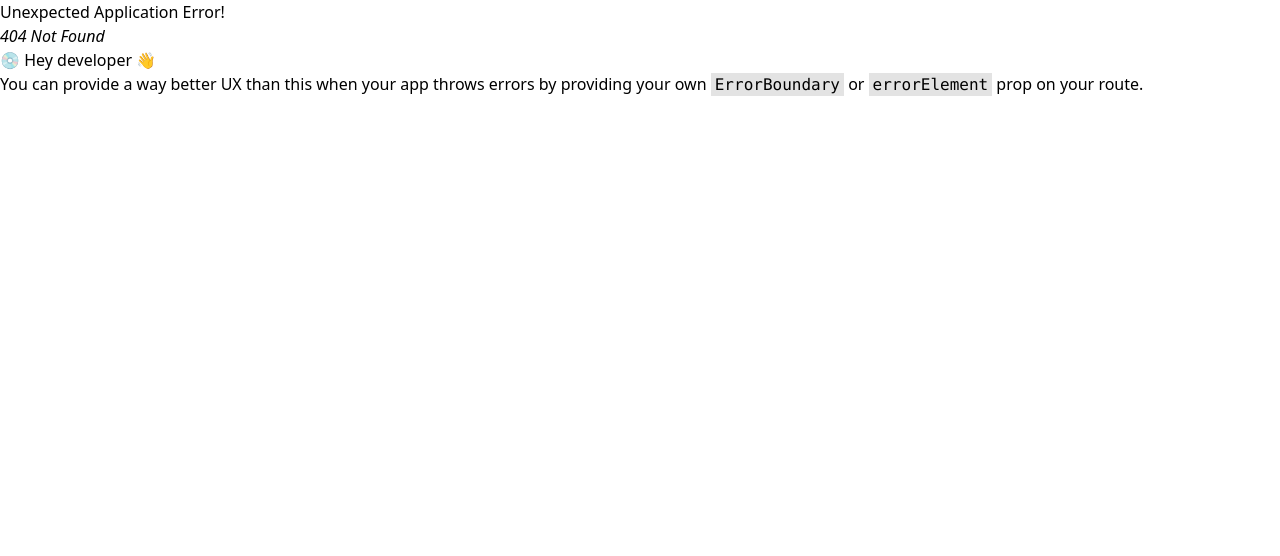
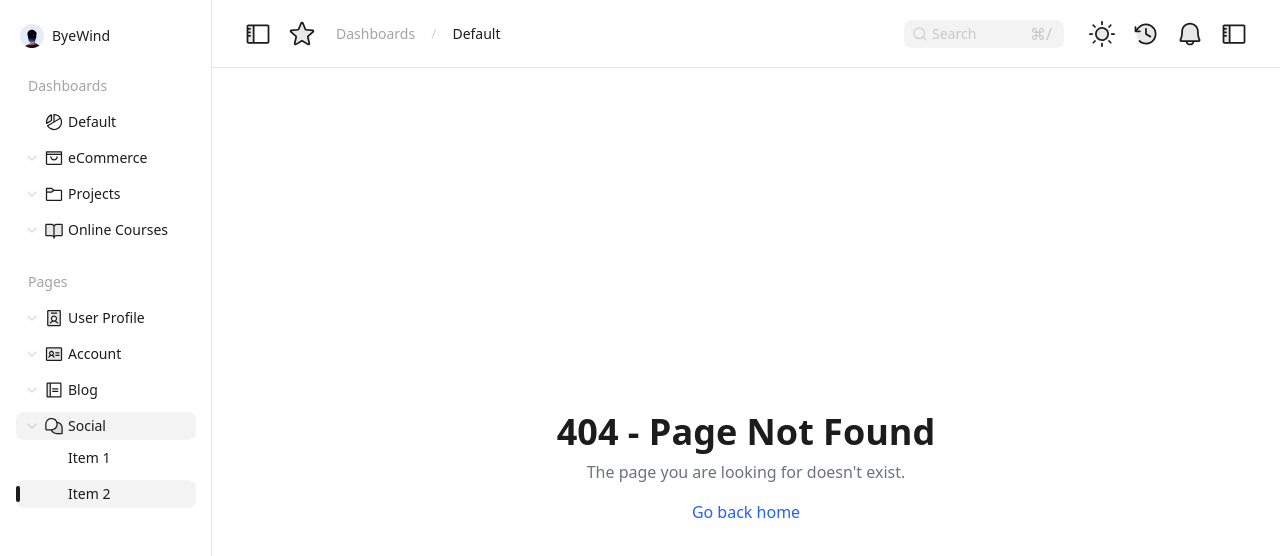
Before and after one commit to imabinash1711/ui-developer-assignment, a React app: page /dashboards/Social/item2 in a window 1280 px wide. Before the commit this address had no page. Shown: the top 556 px of the page. Built offline with nearby package versions, Linux system fonts and the light colour scheme; the HTML template or start-up script is replaced by a standard one.

Commit message:
added app sidebar

```diff
--- a/src/components/nav-bar.tsx
+++ b/src/components/navbar.tsx
@@ -1,14 +1,16 @@
 import { useRef, useEffect } from "react";
-import { useTheme } from "../context/use-theme";
+import { useTheme } from "../hooks/use-theme";
 import type { BreadcrumbItem } from "./breadcrumbs";
 import Breadcrumbs from "./breadcrumbs";
 import Input from "./input";
 import { SvgIcon } from "./svg-icon";
+import { useSidebar } from "../hooks/use-sidebar";
 
 const ICON_CLASS = "fill-light-black dark:fill-white m-1";
 const SIZE = 28;
 const Navbar = () => {
   const { toggleTheme } = useTheme();
+  const { toggleSidebar } = useSidebar();
   const breadcrumbs: BreadcrumbItem[] = [
     { label: "Dashboards", href: "/" },
     { label: "Default", href: "/projects" },
@@ -34,9 +36,14 @@ const Navbar = () => {
   }, []);
 
   return (
-    <nav className="border border-light-black/10 dark:border-white/10 h-navbar flex justify-between py-5 px-7">
+    <nav className="border-b border-light-black/10 dark:border-white/10 h-navbar flex justify-between py-5 px-7 w-full">
       <div className="flex gap-2 items-center">
-        <SvgIcon id="Sidebar" size={SIZE} className={ICON_CLASS} />
+        <SvgIcon
+          id="Sidebar"
+          size={SIZE}
+          className={ICON_CLASS}
+          onClick={toggleSidebar}
+        />
         <SvgIcon id="Star" size={SIZE} className={ICON_CLASS} />
         <Breadcrumbs items={breadcrumbs} />
       </div>
@@ -61,7 +68,12 @@ const Navbar = () => {
           className={ICON_CLASS}
         />
         <SvgIcon id="Bell" size={SIZE} className={ICON_CLASS} />
-        <SvgIcon id="Sidebar" size={SIZE} className={ICON_CLASS} />
+        <SvgIcon
+          id="Sidebar"
+          size={SIZE}
+          className={ICON_CLASS}
+          onClick={toggleSidebar}
+        />
       </div>
     </nav>
   );
--- /dev/null
+++ b/src/components/sidebar.tsx
@@ -0,0 +1,137 @@
+import { useEffect, useMemo, useState } from "react";
+import { useSidebar } from "../hooks/use-sidebar";
+import { SvgIcon } from "./svg-icon";
+import { useLocation, useNavigate } from "react-router-dom";
+
+export interface SidebarOption {
+  label: string;
+  icon?: string;
+  path?: string;
+  subOptions?: SidebarOption[];
+}
+
+interface SidebarProps {
+  name: string;
+  icon: string;
+  options: Record<string, SidebarOption[]>;
+}
+
+const SIDEBAR_CLASS =
+  "transition-all duration-300 overflow-hidden h-screen border-r border-light-black/10 dark:border-white/10";
+const ICON_CLASS = "fill-light-black dark:fill-white";
+const SIZE = 20;
+
+const SideBarItem: React.FC<{
+  item: SidebarOption;
+}> = ({ item }) => {
+  const { isOpen } = useSidebar();
+  const navigate = useNavigate();
+  const path = useLocation().pathname;
+  const [isSubMenuOpen, setIsSubMenuOpen] = useState(false);
+
+  const isActive = useMemo(() => {
+    if (item.path === "/") {
+      return path === "/";
+    }
+    return item.path ? path.includes(item.path) : false;
+  }, [path, item.path]);
+
+  const isSubItemActive = useMemo(() => {
+    return item.subOptions?.some(
+      (subitem) => subitem.path && path.includes(subitem.path)
+    );
+  }, [item.subOptions, path]);
+
+  useEffect(() => {
+    if (isOpen && isSubItemActive) {
+      setIsSubMenuOpen(true);
+    }
+    if (!isOpen) {
+      setIsSubMenuOpen(false);
+    }
+  }, [isOpen, isSubItemActive]);
+
+  return (
+    <div className="flex flex-col gap-1">
+      <div
+        className={`flex items-center gap-1 h-7 rounded-lg hover:bg-light-black/5 dark:hover:bg-white/10 cursor-pointer relative ${
+          isActive || isSubItemActive ? "bg-light-black/5 dark:bg-white/10" : ""
+        }`}
+        onClick={() =>
+          item.subOptions
+            ? setIsSubMenuOpen((prev) => !prev)
+            : navigate(item.path || "/")
+        }
+      >
+        {isActive && (
+          <div className="absolute inset-y-0 left-0 w-1 h-4 rounded-lg bg-light-black dark:bg-primary-brand self-center" />
+        )}
+        {item.subOptions ? (
+          <div className="pl-2 py-0.5">
+            <SvgIcon
+              id="ArrowLineRight"
+              size={16}
+              className={`fill-light-black/20 dark:fill-white/20 transition-transform duration-200 ${
+                isOpen ? "rotate-90" : ""
+              }`}
+            />
+          </div>
+        ) : (
+          <div className="w-6 h-5" />
+        )}
+        {item.icon ? (
+          <SvgIcon id={item.icon} size={SIZE} className={ICON_CLASS} />
+        ) : (
+          <div className="w-5 h-5" />
+        )}
+        <span className="text-light-black dark:text-white whitespace-nowrap">
+          {item.label}
+        </span>
+      </div>
+      <div
+        className="flex flex-col gap-1 overflow-hidden transition-all duration-200"
+        style={{
+          maxHeight: isOpen
+            ? `${(item.subOptions?.length || 0) * 35}px`
+            : "0px",
+        }}
+      >
+        {isSubMenuOpen &&
+          item.subOptions?.map((subItem, idx) => {
+            return <SideBarItem key={`${item.label}-${idx}`} item={subItem} />;
+          })}
+      </div>
+    </div>
+  );
+};
+
+export const Sidebar: React.FC<SidebarProps> = ({ name, icon, options }) => {
+  const { isOpen } = useSidebar();
+
+  return (
+    <div
+      className={`${SIDEBAR_CLASS} overflow-hidden ${
+        isOpen ? "w-sidebar" : "w-0"
+      }`}
+    >
+      <nav className="flex flex-col h-full gap-4 text-sm px-4 py-5 w-sidebar">
+        <div className="flex items-center gap-2 m-1 w-full justify-start">
+          <img src={icon} alt={name} className="w-6 h-6" />
+          <span className="text-light-black dark:text-white whitespace-nowrap">
+            {name}
+          </span>
+        </div>
+        {Object.entries(options).map(([key, option]) => (
+          <div key={key} className="flex flex-col gap-1 w-full">
+            <p className="flex text-light-black/40 dark:text-white/40 mx-3 m-1 h-7 items-center whitespace-nowrap">
+              {key}
+            </p>
+            {option.map((opt, idx) => {
+              return <SideBarItem key={`${key}-${idx}`} item={opt} />;
+            })}
+          </div>
+        ))}
+      </nav>
+    </div>
+  );
+};
--- /dev/null
+++ b/src/context/sidebar-context.ts
@@ -0,0 +1,10 @@
+import { createContext } from "react";
+
+interface SidebarContextType {
+  isOpen: boolean;
+  toggleSidebar: () => void;
+}
+
+export const SidebarContext = createContext<SidebarContextType | undefined>(
+  undefined
+);
--- /dev/null
+++ b/src/context/sidebar-provider.tsx
@@ -0,0 +1,17 @@
+import { useState } from "react";
+import { SidebarContext } from "./sidebar-context";
+
+export const SidebarProvider: React.FC<{
+  defaultValue: boolean;
+  children: React.ReactNode;
+}> = ({ defaultValue = true, children }) => {
+  const [isOpen, setIsOpen] = useState(defaultValue);
+
+  const toggleSidebar = () => setIsOpen((prev) => !prev);
+
+  return (
+    <SidebarContext.Provider value={{ isOpen, toggleSidebar }}>
+      {children}
+    </SidebarContext.Provider>
+  );
+};
--- /dev/null
+++ b/src/hooks/use-sidebar.ts
@@ -0,0 +1,9 @@
+import { useContext } from "react";
+import { SidebarContext } from "../context/sidebar-context";
+
+export const useSidebar = () => {
+  const context = useContext(SidebarContext);
+  if (!context)
+    throw new Error("useSidebar must be used within a SidebarProvider");
+  return context;
+};
--- a/src/context/use-theme.ts
+++ b/src/hooks/use-theme.ts
@@ -1,6 +1,6 @@
 import { useContext } from "react";
-import { ThemeContext } from "./theme-context";
-import type { ThemeContextType } from "./theme-context";
+import { ThemeContext } from "../context/theme-context";
+import type { ThemeContextType } from "../context/theme-context";
 
 export const useTheme = (): ThemeContextType => {
   const context = useContext(ThemeContext);
--- a/src/layouts/main-layout.tsx
+++ b/src/layouts/main-layout.tsx
@@ -1,16 +1,98 @@
-import Navbar from "../components/nav-bar";
+import Navbar from "../components/navbar";
+import { Sidebar, type SidebarOption } from "../components/sidebar";
+import { SidebarProvider } from "../context/sidebar-provider";
 
 interface LayoutProps {
   children: React.ReactNode;
 }
 
+const SIDEBAR_OPTIONS: Record<string, SidebarOption[]> = {
+  Dashboards: [
+    {
+      label: "Default",
+      icon: "ChartPieSlice",
+      path: "/",
+    },
+    {
+      label: "eCommerce",
+      icon: "ShoppingBagOpen",
+      subOptions: [
+        { label: "Item 1", path: "/dashboards/eCommerce/item1" },
+        { label: "Item 2", path: "/dashboards/eCommerce/item2" },
+      ],
+    },
+    {
+      label: "Projects",
+      icon: "FolderNotch",
+      subOptions: [
+        { label: "Item 1", path: "/dashboards/Projects/item1" },
+        { label: "Item 2", path: "/dashboards/Projects/item2" },
+      ],
+    },
+    {
+      label: "Online Courses",
+      icon: "BookOpen",
+      subOptions: [
+        { label: "Item 1", path: "/dashboards/OnlineCourses/item1" },
+        { label: "Item 2", path: "/dashboards/OnlineCourses/item2" },
+      ],
+    },
+  ],
+  Pages: [
+    {
+      label: "User Profile",
+      icon: "IdentificationBadge",
+      subOptions: [
+        { label: "Overview", path: "/dashboards/UserProfile/Overview" },
+        { label: "Projects", path: "/dashboards/UserProfile/Projects" },
+        { label: "Campaigns", path: "/dashboards/UserProfile/Campaigns" },
+        { label: "Documents", path: "/dashboards/UserProfile/Documents" },
+        { label: "Followers", path: "/dashboards/UserProfile/Followers" },
+      ],
+    },
+    {
+      label: "Account",
+      icon: "IdentificationCard",
+      subOptions: [
+        { label: "Item 1", path: "/dashboards/Account/item1" },
+        { label: "Item 2", path: "/dashboards/Account/item2" },
+      ],
+    },
+    {
+      label: "Blog",
+      icon: "Notebook",
+      subOptions: [
+        { label: "Item 1", path: "/dashboards/Blog/item1" },
+        { label: "Item 2", path: "/dashboards/Blog/item2" },
+      ],
+    },
+    {
+      label: "Social",
+      icon: "ChatsTeardrop",
+      subOptions: [
+        { label: "Item 1", path: "/dashboards/Social/item1" },
+        { label: "Item 2", path: "/dashboards/Social/item2" },
+      ],
+    },
+  ],
+};
+
 const MainLayout: React.FC<LayoutProps> = ({ children }) => {
   return (
-    <div className="min-h-screen bg-white dark:bg-light-black transition-colors duration-200">
-      <Navbar />
-      <main className="container mx-auto px-4 py-8 text-gray-800 dark:text-gray-200">
-        {children}
-      </main>
+    <div className="min-h-screen bg-white dark:bg-light-black transition-colors duration-200 flex">
+      <SidebarProvider defaultValue={true}>
+        <Sidebar
+          name="ByeWind"
+          icon="/assets/ByeWind.png"
+          options={SIDEBAR_OPTIONS}
+        />
+        <div className="flex flex-1 flex-col w-full">
+          <Navbar />
+          <main className="container text-gray-800 dark:text-gray-200">
+            {children}
+          </main>
+        </div>
+      </SidebarProvider>
     </div>
   );
 };
--- a/src/pages/About.tsx
+++ /dev/null
@@ -1,9 +0,0 @@
-const About = () => {
-  return (
-    <div className="min-h-screen flex items-center justify-center">
-      <h1 className="text-4xl font-bold">About Us</h1>
-    </div>
-  );
-};
-
-export default About;
--- /dev/null
+++ b/src/pages/not-found.tsx
@@ -0,0 +1,22 @@
+import { Link } from "react-router-dom";
+
+const NotFound: React.FC = () => {
+  return (
+    <div className="flex flex-col items-center justify-center h-screen text-center px-4">
+      <h1 className="text-4xl font-bold text-light-black dark:text-white">
+        404 - Page Not Found
+      </h1>
+      <p className="mt-2 text-gray-500 dark:text-gray-400">
+        The page you are looking for doesn't exist.
+      </p>
+      <Link
+        to="/"
+        className="mt-4 text-blue-600 hover:underline dark:text-blue-400"
+      >
+        Go back home
+      </Link>
+    </div>
+  );
+};
+
+export default NotFound;
--- a/tailwind.config.js
+++ b/tailwind.config.js
@@ -7,9 +7,16 @@ export default {
       colors: {
         background_dark: "#FFFFFF1A",
         "light-black": "#1C1C1C",
+        "primary-brand": "#C6C7F8",
       },
       height: {
         navbar: "68px",
+      },
+      width: {
+        sidebar: "212px",
+      },
+      fontSize: {
+        sm: ["14px", { lineHeight: "20px" }],
       },
     },
   },
```
Also changed, not shown: src/router.tsx (+2 -5 lines), public/assets/ByeWind.png (added), public/assets/icons.svg.
